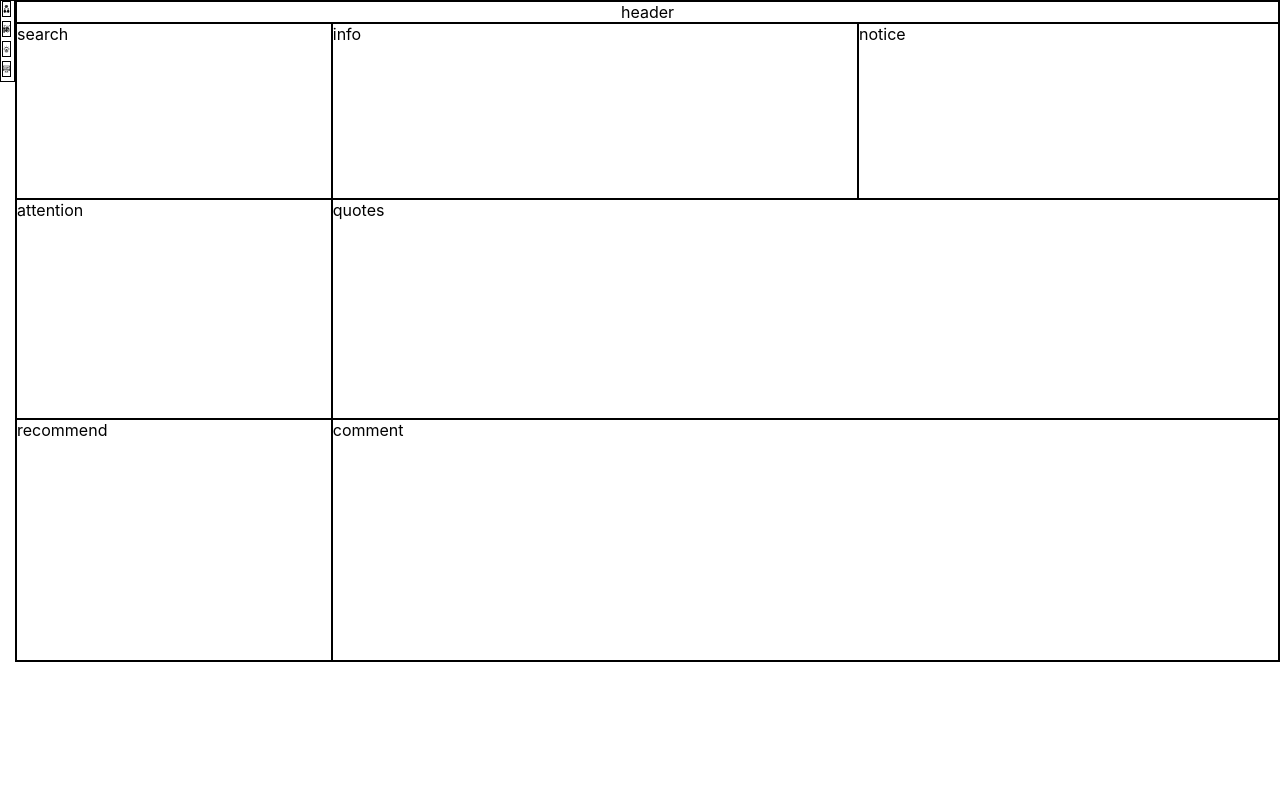
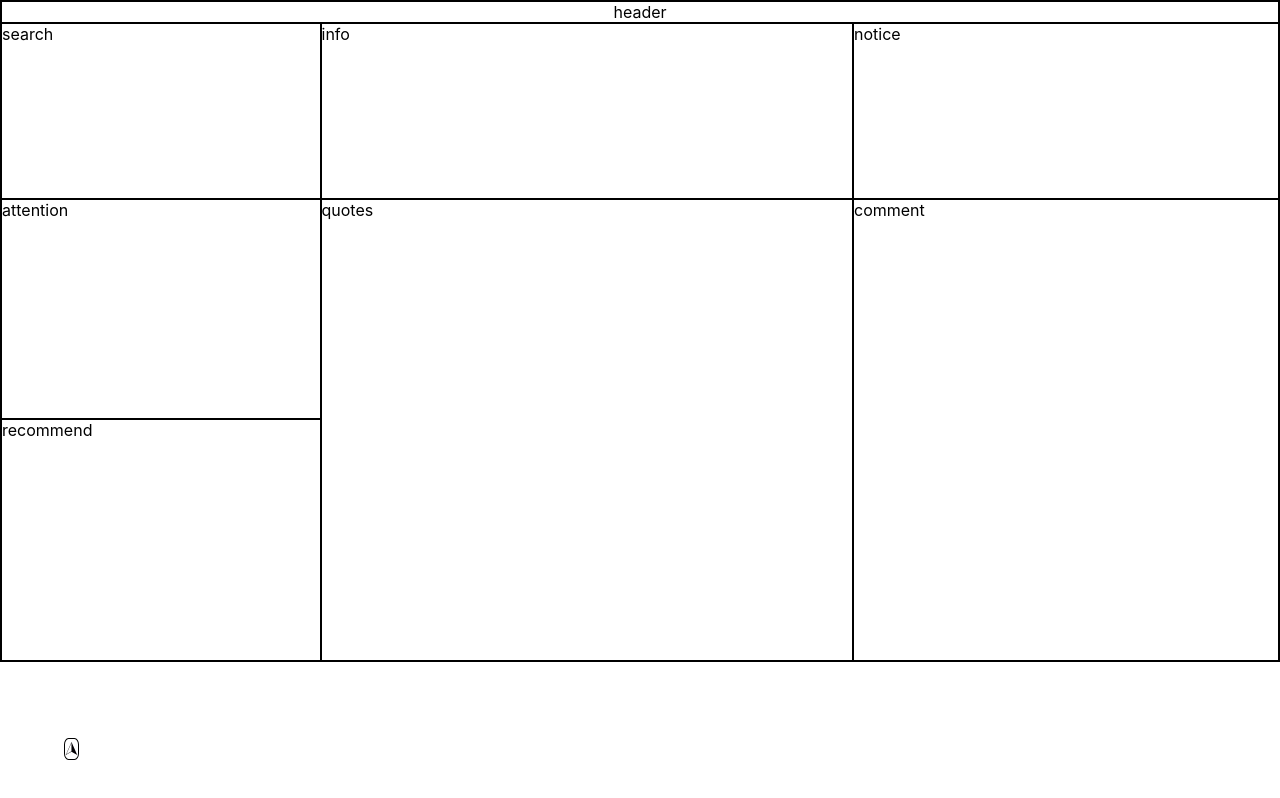
Before and after one commit to zqxul/stock.tao.ui, a React (Create React App) app: page / in a window 1280 px wide. Built offline with nearby package versions, Linux system fonts and the light colour scheme.

Commit message:
增加导航条交互逻辑

```diff
--- a/src/App.css
+++ b/src/App.css
@@ -1,16 +1,17 @@
 * {
     box-sizing: border-box;
 }
+
 body {
     display: block;
 }
 
-#root {
-    /* display: flex; */
-    /* align-items: center; */
-    /* justify-content: space-between; */
+/* #root {
+    display: flex;
+    align-items: center;
+    justify-content: space-between;
     gap: 0 0.5em;
-}
+} */
 
 main {
     order: 1;
@@ -24,11 +25,9 @@ main {
     border: 1px solid black;
 }
 
-header{
-    grid-column-start: 1;
-    grid-column-end: 13;
-    grid-row-start: 1;
-    grid-row-end: 2;
+header {
+    grid-column: 1 / 13;
+    grid-row: 1 / 2;
     display: flex;
     flex: 0 0 auto;
     align-items: center;
@@ -36,58 +35,44 @@ header{
     border: 1px solid black;
 }
 
-.search{
-    grid-column-start: 1;
-    grid-column-end: 4;
-    grid-row-start: 2;
-    grid-row-end: 10;
+.search {
+    grid-column: 1 / 4;
+    grid-row: 2 / 10;
     border: 1px solid black;
 }
 
-.info{
-    grid-column-start: 4;
-    grid-column-end: 9;
-    grid-row-start: 2;
-    grid-row-end: 10;
+.info {
+    grid-column: 4 / 9;
+    grid-row: 2 / 10;
     border: 1px solid black;
 }
 
-.notice{
-    grid-column-start: 9;
-    grid-column-end: 13;
-    grid-row-start: 2;
-    grid-row-end: 10;
+.notice {
+    grid-column: 9 / 13;
+    grid-row: 2 / 10;
     border: 1px solid black;
 }
 
-.attention{
-    grid-column-start: 1;
-    grid-column-end: 4;
-    grid-row-start: 10;
-    grid-row-end: 20;
+.attention {
+    grid-column: 1 / 4;
+    grid-row: 10 / 20;
     border: 1px solid black;
 }
 
-.quotes{
-    grid-column-start: 4;
-    grid-column-end: 13;
-    grid-row-start: 10;
-    grid-row-end: 20;
+.quotes {
+    grid-column: 4 / 9;
+    grid-row: 10 / 31;
     border: 1px solid black;
 }
 
-.recommend{
-    grid-column-start: 1;
-    grid-column-end: 4;
-    grid-row-start: 20;
-    grid-row-end: 31;
+.recommend {
+    grid-column: 1 / 4;
+    grid-row: 20 / 31;
     border: 1px solid black;
 }
 
-.comment{
-    grid-column-start: 4;
-    grid-column-end: 13;
-    grid-row-start: 20;
-    grid-row-end: 31;
+.comment {
+    grid-column: 9 / 13;
+    grid-row: 10 / 31;
     border: 1px solid black;
 }
--- a/src/component/nav/nav.css
+++ b/src/component/nav/nav.css
@@ -1,15 +1,21 @@
 nav {
+    display: flex;
+    flex-flow: column;
+    max-width: 60px;
     overflow: auto;
+    position: fixed;
+    left: 5%;
+    bottom: 5%;
+    /* border: 1px solid black; */
+}
+
+.nav-group{
     display: flex;
-    float: left;
-    position: sticky;
     order: 0;
     flex: 1 1 auto;
     flex-flow: column nowrap;
     align-items: center;
     justify-content: space-between;
-    max-width: 60px;
-    border: 1px solid black;
 }
 
 .nav-xs {
@@ -39,3 +45,8 @@ nav {
     height: 80%;
     border: 1px solid black;
 }
+
+.nav-bar{
+    border-radius: 30%;
+    border: 1px solid black;
+}
--- a/src/component/nav/nav.js
+++ b/src/component/nav/nav.js
@@ -3,14 +3,43 @@ import './nav.css';
 
 export default class Nav extends React.Component {
 
+
+
+    constructor(props) {
+        super(props)
+        this.state = {
+            contentVisibility: 'hidden'
+        }
+        this.onMouseEnter = this.onMouseEnter.bind(this)
+        this.onMouseLeave = this.onMouseLeave.bind(this)
+    }
+
+    onMouseEnter() {
+        this.setState({
+            contentVisibility: 'visible'
+        })
+    }
+
+    onMouseLeave() {
+        this.setState({
+            contentVisibility: 'hidden'
+        })
+    }
+
     render() {
         const { menus } = this.props
+        const { contentVisibility } = this.state
         return (
             <nav className='nav nav-xs'>
-                {menus.map((menu) => {
-                    const { title, link, icon } = menu
-                    return <NavItem key={menu.title} title={title} link={link} icon={icon} />
-                })}
+                <div className='nav-group' style={{ contentVisibility: contentVisibility }}>
+                    {menus.map((menu) => {
+                        const { title, link, icon } = menu
+                        return <NavItem key={menu.title} title={title} link={link} icon={icon} />
+                    })}
+                </div>
+                <div className='nav-bar'>
+                    <img src='/nav128.svg' onMouseOver={this.onMouseEnter} onMouseLeave={this.onMouseLeave} alt='' />
+                </div>
             </nav>
         )
     }
@@ -19,7 +48,6 @@ export default class Nav extends React.Component {
 class NavItem extends React.Component {
 
     render() {
-        console.log('0000', this.props)
         const { title, link, icon } = this.props
         return (
             <div className='nav-item'>
```
Also changed, not shown: public/nav128.svg (added).
